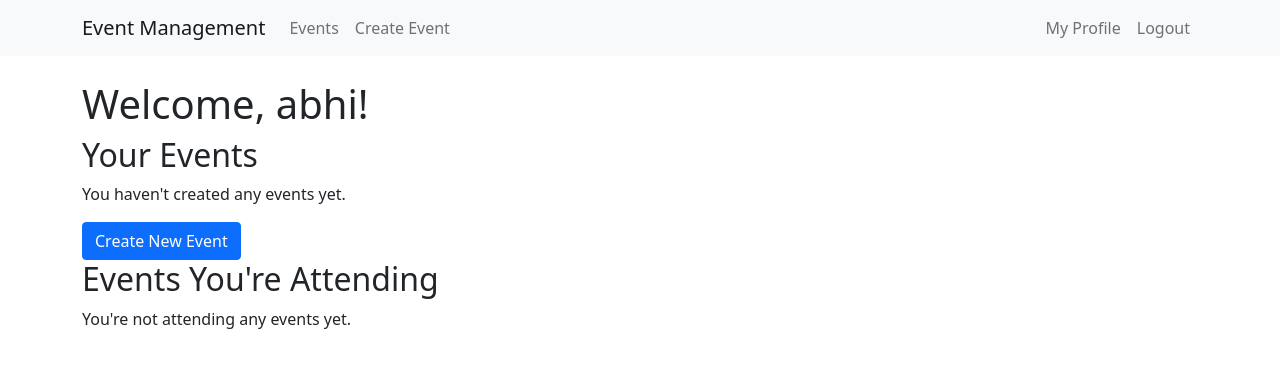
After one commit to AviGawande/Eventsystem, a Django app: page /profile/ in a window 1280 px wide. The commit adds this page. Shown: the top 368 px of the page. Run offline with Django 5.2, Linux system fonts and the light colour scheme; a user stored in the database is signed in; data comes from the database, SQL or seed files in the repository.

Commit message:
finalize-auth

```diff
--- a/events/urls.py
+++ b/events/urls.py
@@ -6,7 +6,8 @@ from .views import (
     EventUpdateView,
     EventDeleteView,
     rsvp_event,
-    send_reminder
+    send_reminder,
+    user_profile
 )
 
 urlpatterns = [
@@ -17,4 +18,5 @@ urlpatterns = [
     path('event/<int:pk>/delete/', EventDeleteView.as_view(), name='event-delete'),
     path('event/<int:pk>/rsvp/', rsvp_event, name='event-rsvp'),
     path('event/<int:pk>/send-reminder/', send_reminder, name='send-reminder'),
+    path('profile/', user_profile, name='user-profile'),
 ]
--- a/events/views.py
+++ b/events/views.py
@@ -3,6 +3,7 @@ from django.contrib.auth.forms import UserCreationForm
 from django.contrib import messages
 from django.views.generic import ListView, DetailView, CreateView, UpdateView, DeleteView
 from django.contrib.auth.mixins import LoginRequiredMixin, UserPassesTestMixin
+from django.contrib.auth.decorators import login_required
 from django.urls import reverse_lazy
 from .models import Event, Attendee, Notification
 
@@ -93,3 +94,13 @@ def send_reminder(request, pk):
     else:
         messages.error(request, 'You do not have permission to send reminders for this event')
     return redirect('event-detail', pk=pk)
+
+@login_required
+def user_profile(request):
+    user_events = Event.objects.filter(organizer=request.user).order_by('-date')
+    attended_events = Event.objects.filter(attendees__user=request.user).order_by('-date')
+    context = {
+        'user_events': user_events,
+        'attended_events': attended_events,
+    }
+    return render(request, 'users/profile.html', context)
--- a/eventsystem/settings.py
+++ b/eventsystem/settings.py
@@ -83,9 +83,9 @@ DEFAULT_AUTO_FIELD = 'django.db.models.BigAutoField'
 CRISPY_ALLOWED_TEMPLATE_PACKS = "bootstrap5"
 CRISPY_TEMPLATE_PACK = "bootstrap5"
 
-# Login and Logout URLs
-LOGIN_REDIRECT_URL = 'event-list'
-LOGOUT_REDIRECT_URL = ''
+# At the end of your settings.py file
+LOGIN_REDIRECT_URL = 'user-profile'  # We'll create this view
+LOGOUT_REDIRECT_URL = 'event-list'
 
 # Email backend (for development)
 EMAIL_BACKEND = 'django.core.mail.backends.console.EmailBackend'
--- a/eventsystem/urls.py
+++ b/eventsystem/urls.py
@@ -7,6 +7,6 @@ urlpatterns = [
     path('admin/', admin.site.urls),
     path('', include('events.urls')),
     path('login/', auth_views.LoginView.as_view(template_name='users/login.html'), name='login'),
-    path('logout/', auth_views.LogoutView.as_view(), name='logout'),
+    path('logout/', auth_views.LogoutView.as_view(next_page='event-list'), name='logout'),
     path('register/', event_views.register, name='register'),
 ]
--- a/templates/base.html
+++ b/templates/base.html
@@ -16,13 +16,20 @@
                 <span class="navbar-toggler-icon"></span>
             </button>
             <div class="collapse navbar-collapse" id="navbarNav">
-                <ul class="navbar-nav">
+                <ul class="navbar-nav me-auto">
                     <li class="nav-item">
                         <a class="nav-link" href="{% url 'event-list' %}">Events</a>
                     </li>
                     {% if user.is_authenticated %}
                         <li class="nav-item">
                             <a class="nav-link" href="{% url 'event-create' %}">Create Event</a>
+                        </li>
+                    {% endif %}
+                </ul>
+                <ul class="navbar-nav">
+                    {% if user.is_authenticated %}
+                        <li class="nav-item">
+                            <a class="nav-link" href="{% url 'user-profile' %}">My Profile</a>
                         </li>
                         <li class="nav-item">
                             <a class="nav-link" href="{% url 'logout' %}">Logout</a>
--- /dev/null
+++ b/templates/users/profile.html
@@ -0,0 +1,36 @@
+{% extends "base.html" %}
+
+{% block content %}
+<h1>Welcome, {{ user.username }}!</h1>
+
+<h2>Your Events</h2>
+{% if user_events %}
+    <ul>
+    {% for event in user_events %}
+        <li>
+            <a href="{% url 'event-detail' event.pk %}">{{ event.title }}</a>
+            ({{ event.date }})
+        </li>
+    {% endfor %}
+    </ul>
+{% else %}
+    <p>You haven't created any events yet.</p>
+{% endif %}
+
+<a href="{% url 'event-create' %}" class="btn btn-primary">Create New Event</a>
+
+<h2>Events You're Attending</h2>
+{% if attended_events %}
+    <ul>
+    {% for event in attended_events %}
+        <li>
+            <a href="{% url 'event-detail' event.pk %}">{{ event.title }}</a>
+            ({{ event.date }})
+        </li>
+    {% endfor %}
+    </ul>
+{% else %}
+    <p>You're not attending any events yet.</p>
+{% endif %}
+
+{% endblock content %}
```
